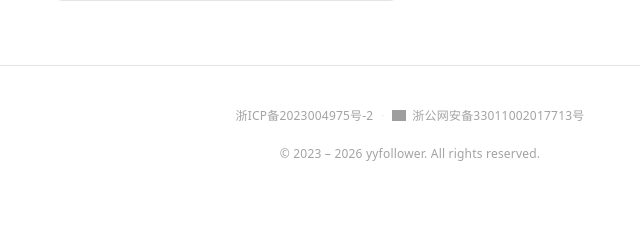
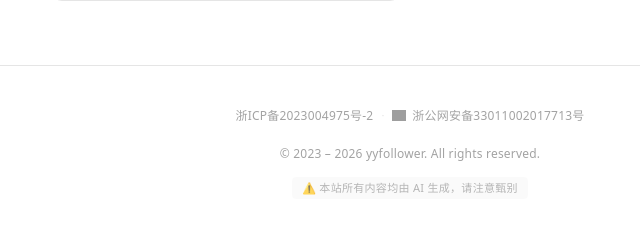
Before and after one commit to andy7076/my_blog, a Flask app: page / in a window 1280 px wide. Shown: the part 627-854 px from the top of the page, without its empty margins (230-870 px from the left). Before the commit the page ends 788 px from the top, so only its background shows below. Run offline with Flask 3, Linux system fonts and the light colour scheme; some libraries are stand-ins or nearby versions; grey boxes are pictures that could not be loaded.

Commit message:
auto: 2026-05-30 22:06

```diff
--- a/templates/base.html
+++ b/templates/base.html
@@ -252,6 +252,18 @@
             letter-spacing: 0.2px;
         }
 
+        .footer-disclaimer {
+            color: var(--gray-400);
+            font-size: 11px;
+            line-height: 1.6;
+            text-align: center;
+            letter-spacing: 0.3px;
+            opacity: 0.8;
+            padding: 2px 10px;
+            border-radius: 4px;
+            background: var(--gray-50);
+        }
+
         /* ===== Responsive ===== */
         @media (max-width: 768px) {
             .container {
@@ -323,6 +335,7 @@
                     </a>
                 </div>
                 <p class="footer-copyright">© 2023 – 2026 yyfollower. All rights reserved.</p>
+                <p class="footer-disclaimer">⚠️ 本站所有内容均由 AI 生成，请注意甄别</p>
             </div>
         </div>
     </footer>
```
